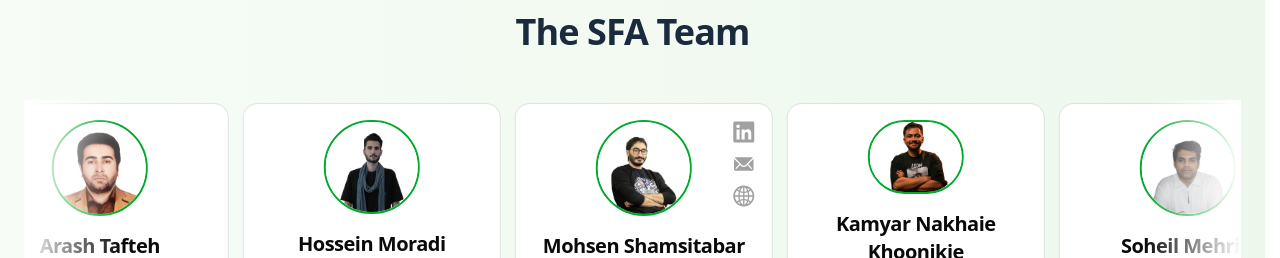
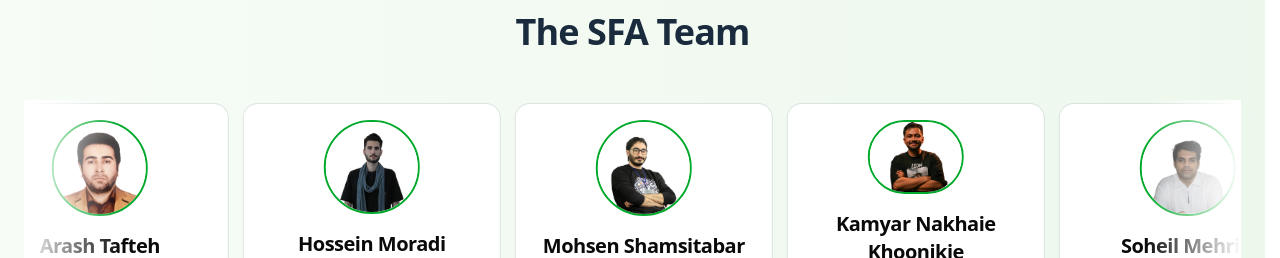
Before and after one commit to itshinmo/sfa-solutions, a React (Vite) app: page / in a window 1280 px wide. Shown: the part 1920-2178 px from the top of the page. Built offline with nearby package versions, Linux system fonts and the light colour scheme.

Commit message:
remove placeholder media url

```diff
--- a/src/pages/HomePage/components/TeamSection.tsx
+++ b/src/pages/HomePage/components/TeamSection.tsx
@@ -209,11 +209,6 @@
         title: t("team-section:mohsen-shamsitabar-title"),
         image: mohsenShamsitabarImg,
         description: t("team-section:mohsen-shamsitabar-desc"),
-        media: {
-          email: "test@test.com",
-          website: "https://example.com",
-          linkedin: "asd",
-        },
       },
       {
         name: t("team-section:kamyar-nakhaie"),
```
